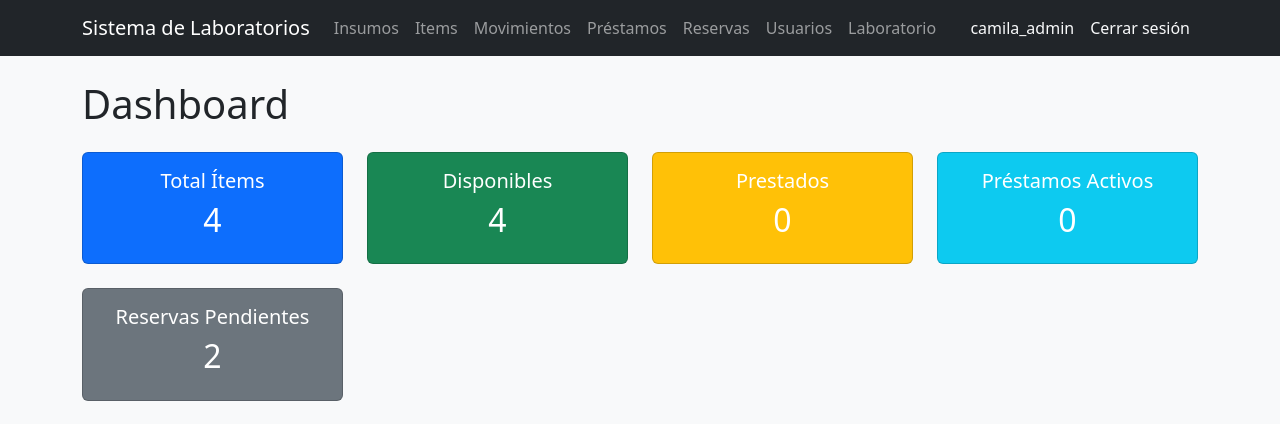
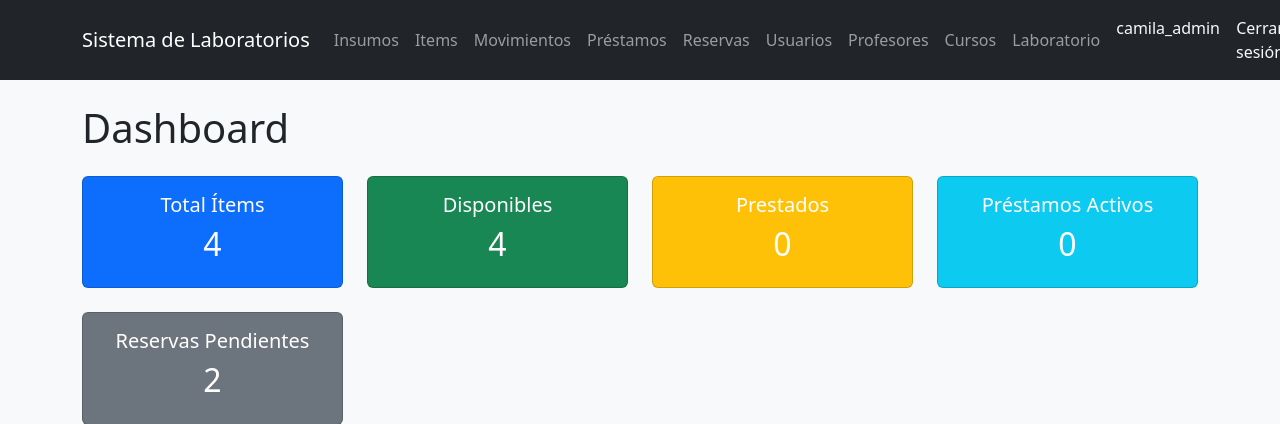
Before and after one commit to Camila-cabarcas/SISTEMA_LABORATORIOS, a Django app: page / in a window 1280 px wide. Shown: the top 424 px of the page. Run offline with Django 5.2, Linux system fonts and the light colour scheme; a user stored in the database is signed in; data comes from the database, SQL or seed files in the repository.

Commit message:
feat: profesores y cursos agregados al navbar para Admin y Encargado

```diff
--- a/templates/base_general.html
+++ b/templates/base_general.html
@@ -25,12 +25,16 @@
         <a class="nav-link" href="/prestamos/">Préstamos</a>
         <a class="nav-link" href="/reservas/">Reservas</a>
         <a class="nav-link" href="/usuarios/">Usuarios</a>
+        <a class="nav-link {% if '/usuarios/profesores' in request.path %}active{% endif %}" href="/usuarios/profesores/">Profesores</a>
+        <a class="nav-link {% if '/solicitudes/cursos' in request.path %}active{% endif %}" href="/solicitudes/cursos/">Cursos</a>
         <a class="nav-link" href="/laboratorio/">Laboratorio</a>
     {% elif user.rol.nombre == 'Encargado' %}
         <a class="nav-link" href="/inventario/items/">Items</a>
         <a class="nav-link" href="/inventario/movimientos/">Movimientos</a>
         <a class="nav-link" href="/prestamos/">Préstamos</a>
         <a class="nav-link" href="/reservas/">Reservas</a>
+        <a class="nav-link {% if '/usuarios/profesores' in request.path %}active{% endif %}" href="/usuarios/profesores/">Profesores</a>
+        <a class="nav-link {% if '/solicitudes/cursos' in request.path %}active{% endif %}" href="/solicitudes/cursos/">Cursos</a>
         <a class="nav-link" href="/laboratorio/">Laboratorio</a>
     {% endif %}
 </div>
```
